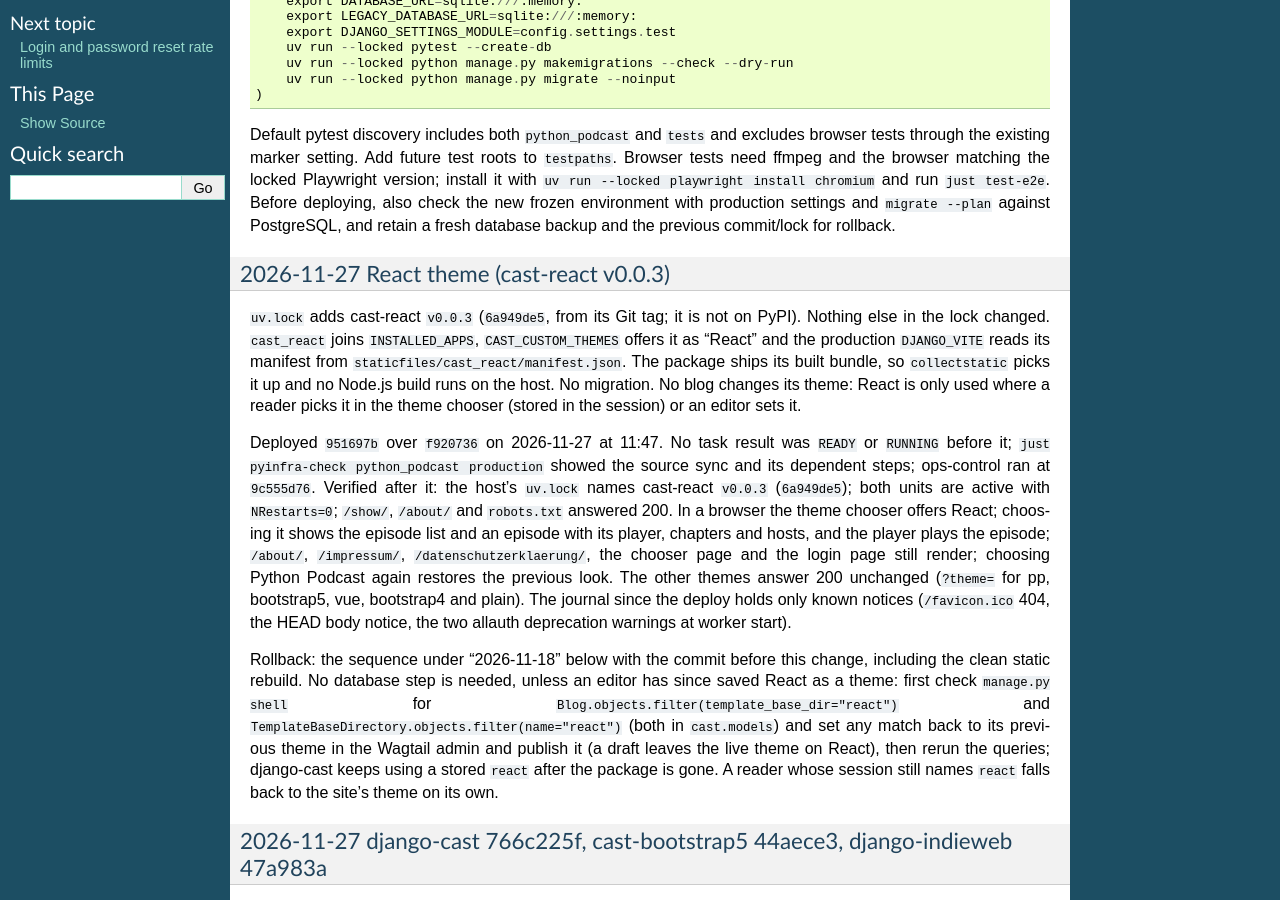
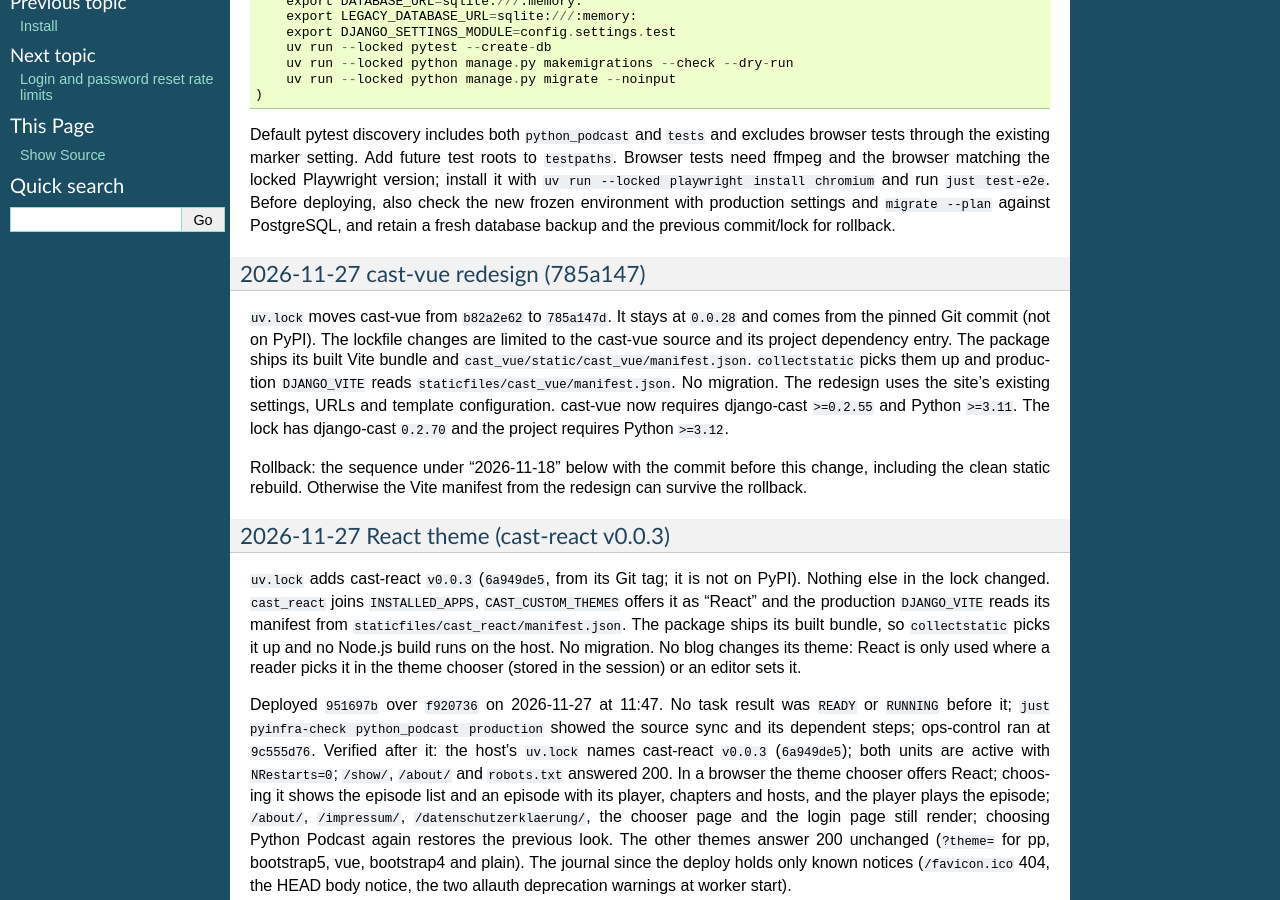
Before and after one commit to ephes/python-podcast, a Sphinx documentation site: the page built from docs/deploy.rst, in a window 1280 px wide and 900 px high, scrolled down 1149 px. Built offline with Sphinx 7.4.7, drawn with Linux system fonts in a browser that asks for light colours; some of the changed text lies outside the part shown.

Commit message:
Use the cast-vue redesign (785a147) for the Vue.js theme
The Vue.js theme gets the new reading design, light/dark switch, episode
list with search and filters, and its own lightweight audio player instead
of Podlove. cast-vue is pinned to Git commit 785a147 (not on PyPI); only the
cast-vue entry in the lock changes. No migration; rollback in
docs/deploy.rst.

```diff
--- a/commands.py
+++ b/commands.py
@@ -756,7 +756,7 @@ def switch_to_git_sources():
 
     # Define default git sources
     default_sources = {
-        "cast-vue": {"git": "https://github.com/ephes/cast-vue"},
+        "cast-vue": {"git": "https://github.com/ephes/cast-vue", "rev": "785a147d13323a39769f6fabb3a6ced6cccfd0da"},
         "cast-react": {"git": "https://github.com/ephes/cast-react", "tag": "v0.0.3"},
         "cast-bootstrap5": {"git": "https://github.com/ephes/cast-bootstrap5"},
         "django-cast": {"git": "https://github.com/ephes/django-cast", "branch": "develop"},
--- a/docs/deploy.rst
+++ b/docs/deploy.rst
@@ -74,6 +74,24 @@ locked Playwright version; install it with ``uv run --locked playwright install
 chromium`` and run ``just test-e2e``. Before deploying, also check the new frozen
 environment with production settings and ``migrate --plan`` against PostgreSQL,
 and retain a fresh database backup and the previous commit/lock for rollback.
+
+2026-11-27 cast-vue redesign (785a147)
+~~~~~~~~~~~~~~~~~~~~~~~~~~~~~~~~~~~~~~
+
+``uv.lock`` moves cast-vue from ``b82a2e62`` to ``785a147d``. It stays at
+``0.0.28`` and comes from the pinned Git commit (not on PyPI). The lockfile
+changes are limited to the cast-vue source and its project dependency entry.
+The package ships its built Vite bundle and
+``cast_vue/static/cast_vue/manifest.json``. ``collectstatic`` picks them up and
+production ``DJANGO_VITE`` reads ``staticfiles/cast_vue/manifest.json``. No
+migration. The redesign uses the site's existing settings, URLs and template
+configuration. cast-vue now requires django-cast ``>=0.2.55`` and Python
+``>=3.11``. The lock has django-cast ``0.2.70`` and the project requires
+Python ``>=3.12``.
+
+Rollback: the sequence under "2026-11-18" below with the commit before this
+change, including the clean static rebuild. Otherwise the Vite manifest
+from the redesign can survive the rollback.
 
 2026-11-27 React theme (cast-react v0.0.3)
 ~~~~~~~~~~~~~~~~~~~~~~~~~~~~~~~~~~~~~~~~~~
--- a/pyproject.toml
+++ b/pyproject.toml
@@ -57,7 +57,8 @@ dev = [
 ]
 
 [tool.uv.sources]
-cast-vue = { git = "https://github.com/ephes/cast-vue" }
+# Vue theme redesign, pinned to a commit (not on PyPI).
+cast-vue = { git = "https://github.com/ephes/cast-vue", rev = "785a147d13323a39769f6fabb3a6ced6cccfd0da" }
 # React theme, pinned to a release tag (not on PyPI).
 cast-react = { git = "https://github.com/ephes/cast-react", tag = "v0.0.3" }
 # Git sources for deploys (rsync sends the working tree, so the deployed
```
Also changed, not shown: CHANGELOG.rst (+10 -0 lines), docs/install.rst (+5 -3 lines), 2 other files.
